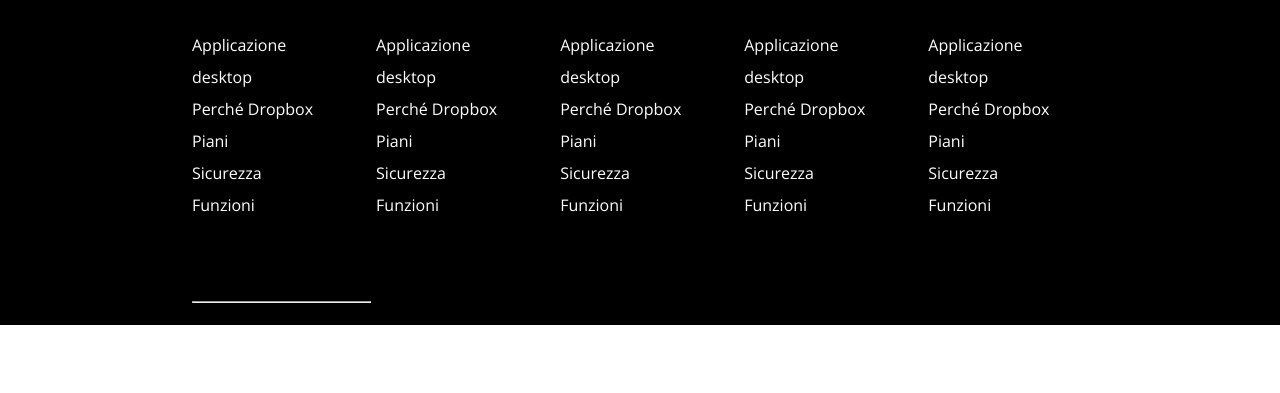
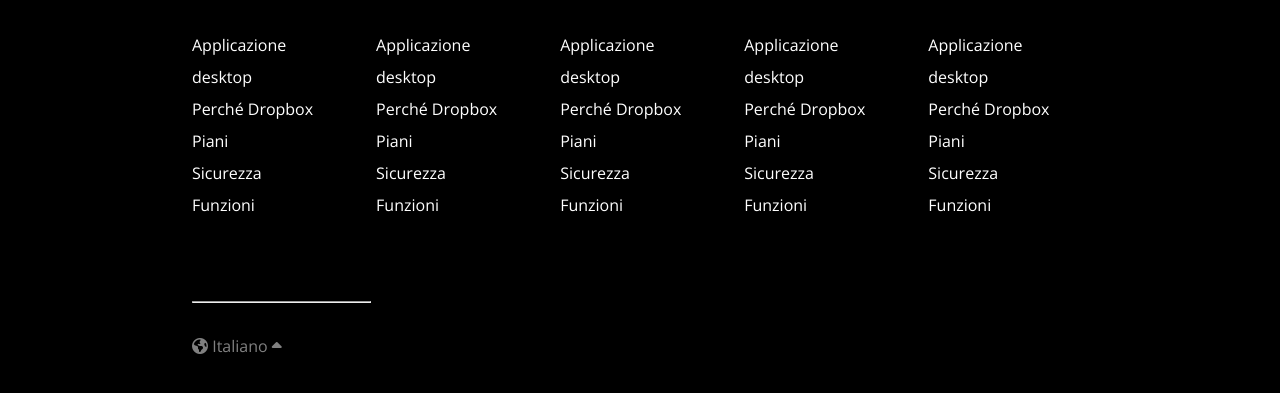
Before and after one commit to giuseppevignanello/htmlcss-dropbox, a plain HTML site: page index.html in a window 1280 px wide. Shown: the part 4989-5382 px from the top of the page. Before the commit the page ends 5314 px from the top, so only its background shows below. Drawn offline with nearby package versions, Linux system fonts and the light colour scheme.

Commit message:
add bottom footer content

```diff
--- a/assets/css/style.css
+++ b/assets/css/style.css
@@ -581,6 +581,7 @@ img {
 
 #app-footer {
     background-color: var(--dark-color);
+    padding-bottom: 3rem;
 }
 
 #top-footer {
@@ -605,5 +606,11 @@ img {
 
 #app-footer hr {
     width: 20%;
+    margin-bottom: 2rem;
 }
+
+#bottom-footer span {
+    color: grey;
+}
+
 /*#endregion footer */
--- a/index.html
+++ b/index.html
@@ -469,7 +469,7 @@
 
         <div id="bottom-footer" class="large-container">
             <hr>
-            <span> Italiano</span>
+            <span> <i class="fa-solid fa-earth-americas"></i> Italiano <i class="fa-solid fa-caret-up"></i></span>
         </div>
 
     </footer>
```
